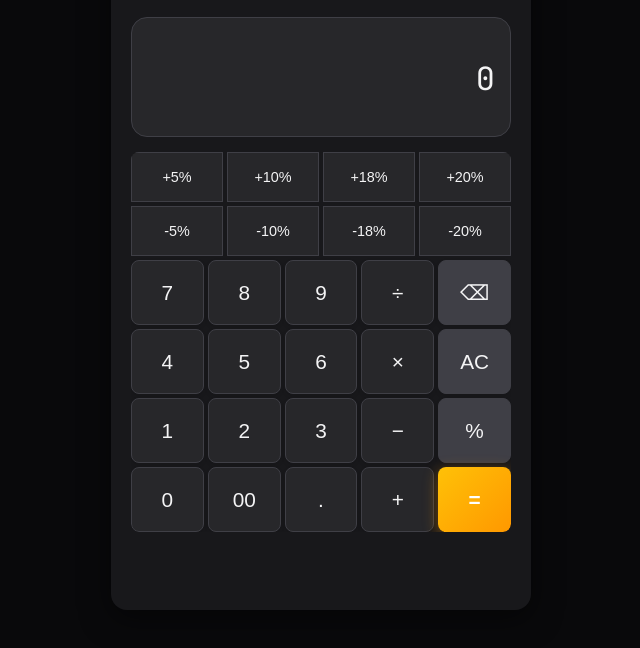
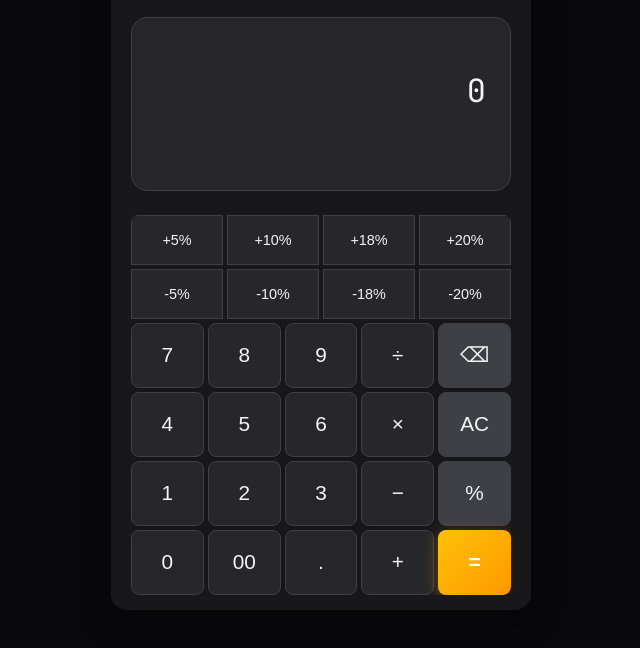
Before and after one commit to Jdevloper275/Jdevloper275.github.io, a website: page index.html in a window 1280 px wide. Both pictures are taken after a click on the button "AC". Shown: the part 150-798 px from the top of the page, without its empty margins (319-959 px from the left). Drawn offline with Linux system fonts and the light colour scheme.

Commit message:
Add Modern Real-time Calculation Preview (v24)

```diff
--- a/app.js
+++ b/app.js
@@ -16,7 +16,6 @@
     initTheme();
     setupTabs();
     updateUnitOptions(); // Initialize conversion options
-    loadHistory(); // Load saved history
     loadHistory(); // Load saved history
     initBackHandler(); // Double back to exit
     preventAccidentalRefresh();
@@ -62,8 +61,10 @@
         display.value = '0';
         document.getElementById('calcHistory').innerText = '';
         document.getElementById('gstDetails').innerText = '';
+        updatePreview(); // Clear preview
     } else if (val === 'back') {
         display.value = current.length > 1 ? current.slice(0, -1) : '0';
+        updatePreview(); // Update preview
     } else if (val === '=') {
         try {
             // Replace symbols for JS eval
@@ -76,6 +77,8 @@
             display.value = Number(result.toPrecision(12)); // Clean up floating point errors
             appState.lastCalcResult = parseFloat(display.value);
 
+            document.getElementById('calcPreview').innerText = ''; // Clear preview on result
+
             // Add to History
             addToHistory({
                 type: 'CALC',
@@ -85,11 +88,13 @@
             });
         } catch (e) {
             display.value = 'Error';
+            document.getElementById('calcPreview').innerText = '';
         }
     } else if (val === '%') {
         try {
             const result = eval(current) / 100;
             display.value = result;
+            updatePreview();
         } catch (e) { display.value = 'Error'; }
     } else {
         // Prevent multiple operators or leading zeros
@@ -100,6 +105,50 @@
             if (val === '00' && current === '0') return; // Don't add 00 to 0
             display.value += val;
         }
+        updatePreview(); // Update preview on new input
+    }
+}
+
+function updatePreview() {
+    const display = document.getElementById('calcDisplay');
+    const preview = document.getElementById('calcPreview');
+    let current = display.value;
+
+    // Don't show preview for simple numbers or empty state
+    if (!current || current === '0' || current === 'Error') {
+        preview.innerText = '';
+        return;
+    }
+
+    try {
+        // Replace symbols for JS eval
+        const expression = current.replace(/×/g, '*').replace(/÷/g, '/').replace(/−/g, '-');
+
+        // If ends with operator, don't eval yet (or eval partial?)
+        // Standard calculator behavior: typically wait for complete numbers.
+        // But strict eval might fail on trailing operator.
+        // Let's try to eval. If it fails, empty preview.
+
+        // Basic check to see if there is an operator (otherwise it's just the number)
+        if (!/[+\-*/%]/.test(expression)) {
+            preview.innerText = '';
+            return;
+        }
+
+        const result = eval(expression);
+        if (result === undefined || isNaN(result) || !isFinite(result)) {
+            preview.innerText = '';
+        } else {
+            // Don't show if result is same as input (e.g. "50")
+            if (String(result) == current) {
+                preview.innerText = '';
+            } else {
+                preview.innerText = Number(result.toPrecision(12));
+            }
+        }
+    } catch (e) {
+        // Likely incomplete expression like "5+"
+        preview.innerText = '';
     }
 }
 
--- a/index.html
+++ b/index.html
@@ -52,6 +52,7 @@
                 <div class="display-container">
                     <div class="history" id="calcHistory"></div>
                     <input type="text" id="calcDisplay" readonly value="0">
+                    <div id="calcPreview" class="calc-preview"></div>
                     <div id="gstDetails" class="gst-details"></div>
                 </div>
 
--- a/style.css
+++ b/style.css
@@ -270,18 +270,35 @@
 /* Calculator Specific */
 .display-container {
     background: var(--surface);
-    padding: 15px;
+    padding: 24px;
     border-radius: var(--radius);
-    margin-bottom: 15px;
     text-align: right;
+    margin-bottom: 24px;
+    box-shadow: inset 0 2px 4px rgba(0, 0, 0, 0.05);
     border: 1px solid var(--border);
+    position: relative;
+    display: flex;
+    flex-direction: column;
+    justify-content: flex-end;
+    min-height: 140px;
+    /* Ensure space for preview */
+}
+
+.calc-preview {
+    font-size: 1.5rem;
+    color: var(--text-secondary);
+    min-height: 1.8rem;
+    /* Reserve space */
+    margin-top: 4px;
+    font-weight: 500;
+    opacity: 0.7;
 }
 
 .history {
-    height: 20px;
-    font-size: 0.8rem;
+    font-size: 0.9rem;
     color: var(--text-secondary);
-    margin-bottom: 4px;
+    margin-bottom: 8px;
+    min-height: 1.2rem;
 }
 
 #calcDisplay {
--- a/sw.js
+++ b/sw.js
@@ -1,4 +1,4 @@
-const CACHE_NAME = 'gst-calc-v23';
+const CACHE_NAME = 'gst-calc-v24';
 const ASSETS = [
     './',
     './index.html',
```
